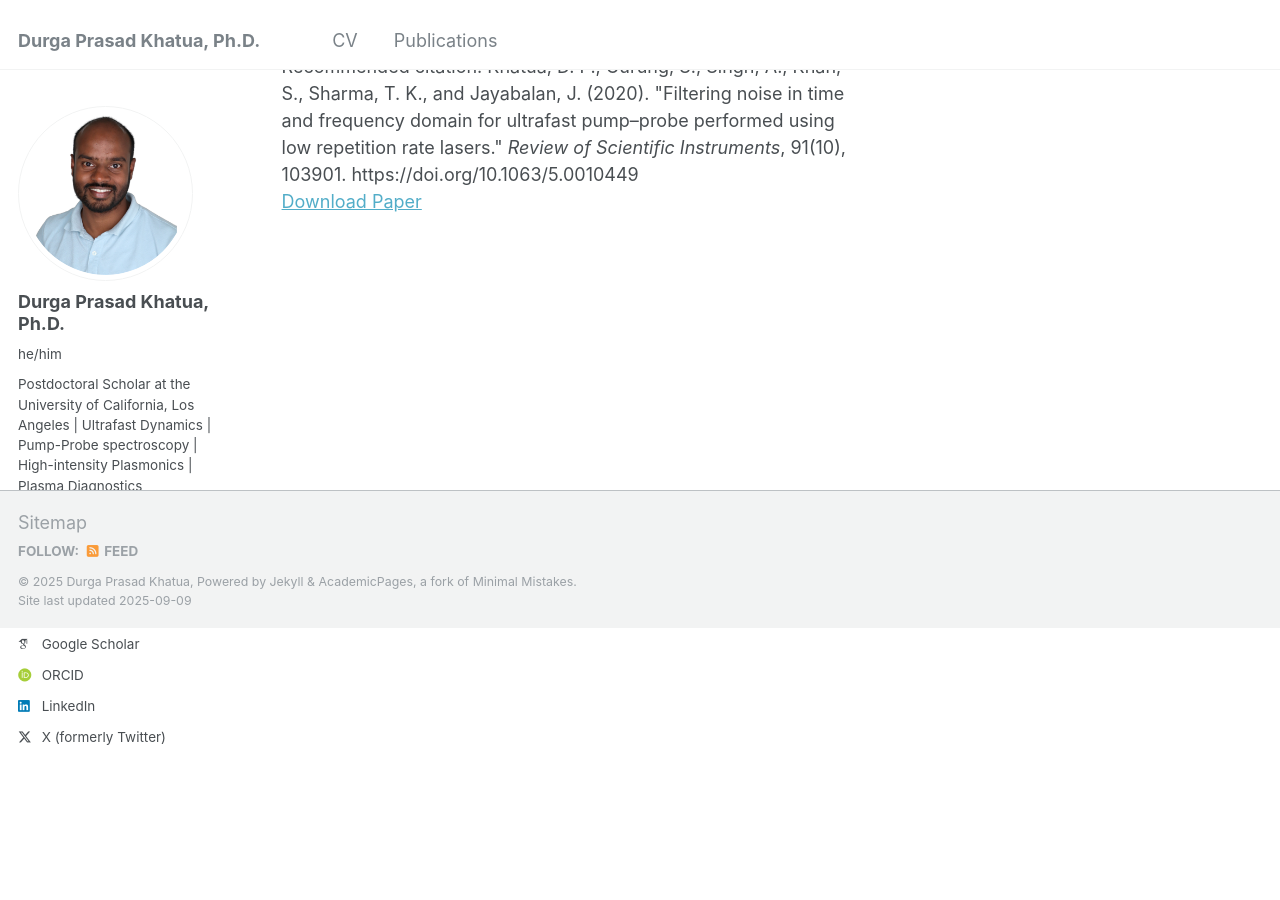
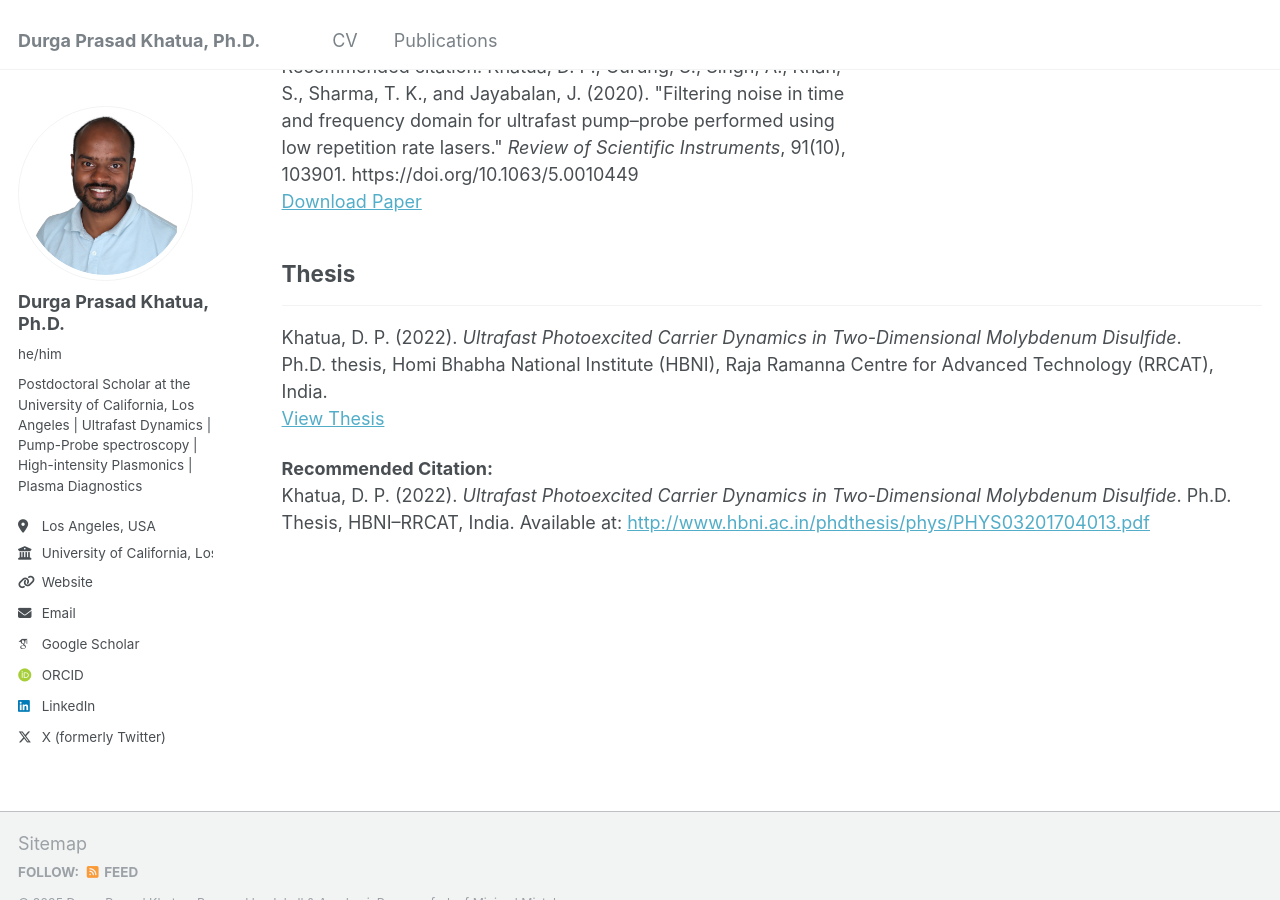
Before and after one commit to Khatua03/DurgaPrasadKhatua.github.io, a Jekyll site: the page built from _pages/publications.html, in a window 1280 px wide and 900 px high, scrolled down 3547 px. Built offline with Jekyll 4.4.1, drawn with Linux system fonts in a browser that asks for light colours; some web fonts are replaced.

Commit message:
Update publications.html

```diff
--- a/_pages/publications.html
+++ b/_pages/publications.html
@@ -31,3 +31,16 @@ author_profile: true
     {% include archive-single.html %}
   {% endfor %}
 {% endif %}
+
+<!-- Add Thesis section manually -->
+<h2>Thesis</h2><hr />
+<p>
+  Khatua, D. P. (2022). <i>Ultrafast Photoexcited Carrier Dynamics in Two-Dimensional Molybdenum Disulfide</i>.<br />
+  Ph.D. thesis, Homi Bhabha National Institute (HBNI), Raja Ramanna Centre for Advanced Technology (RRCAT), India.<br />
+  <a href="http://www.hbni.ac.in/phdthesis/phys/PHYS03201704013.pdf" target="_blank">View Thesis</a>
+</p>
+
+<p><strong>Recommended Citation:</strong><br />
+Khatua, D. P. (2022). <i>Ultrafast Photoexcited Carrier Dynamics in Two-Dimensional Molybdenum Disulfide</i>. Ph.D. Thesis, HBNI–RRCAT, India. Available at:
+<a href="http://www.hbni.ac.in/phdthesis/phys/PHYS03201704013.pdf" target="_blank">http://www.hbni.ac.in/phdthesis/phys/PHYS03201704013.pdf</a>
+</p>
```
